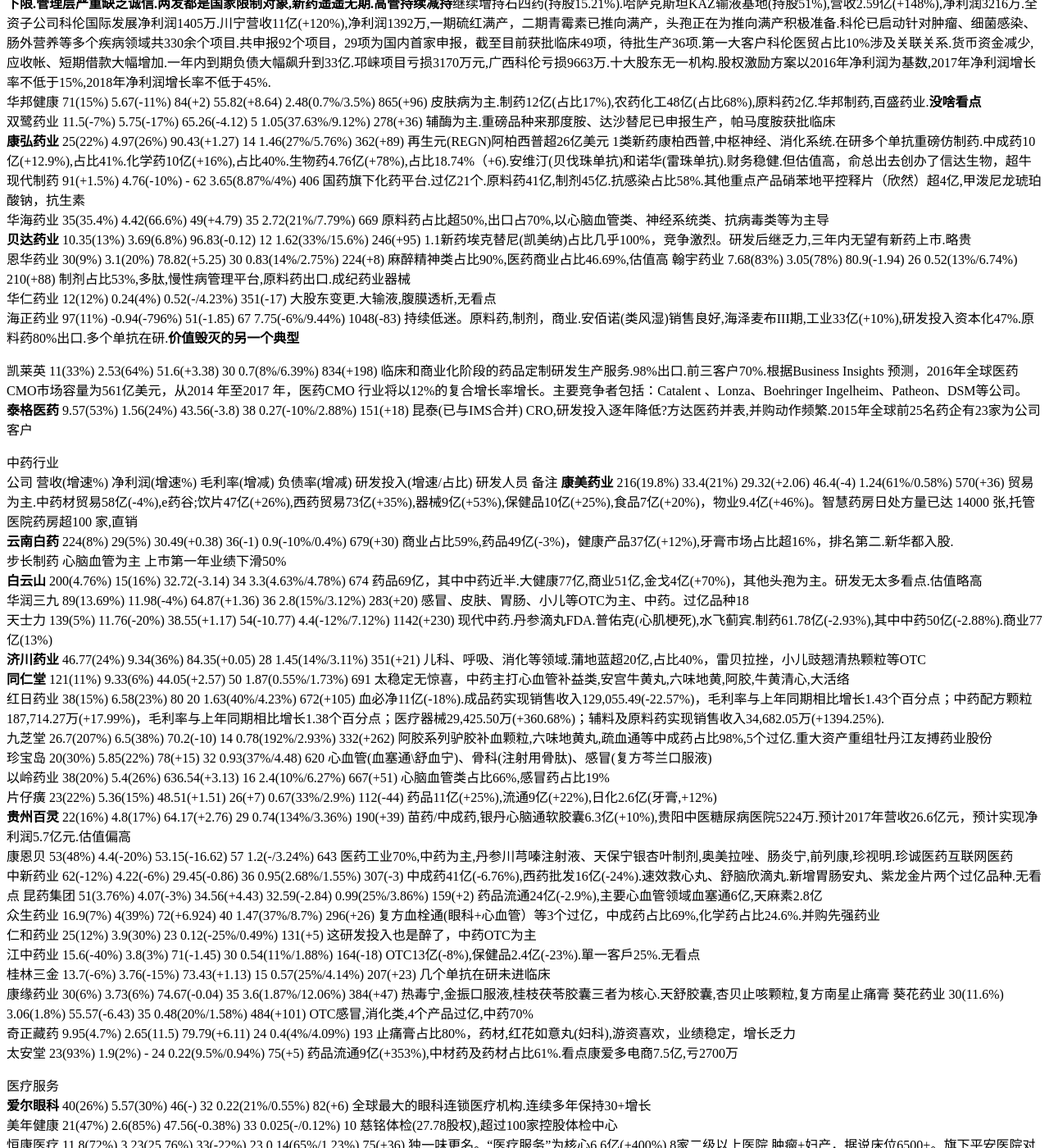
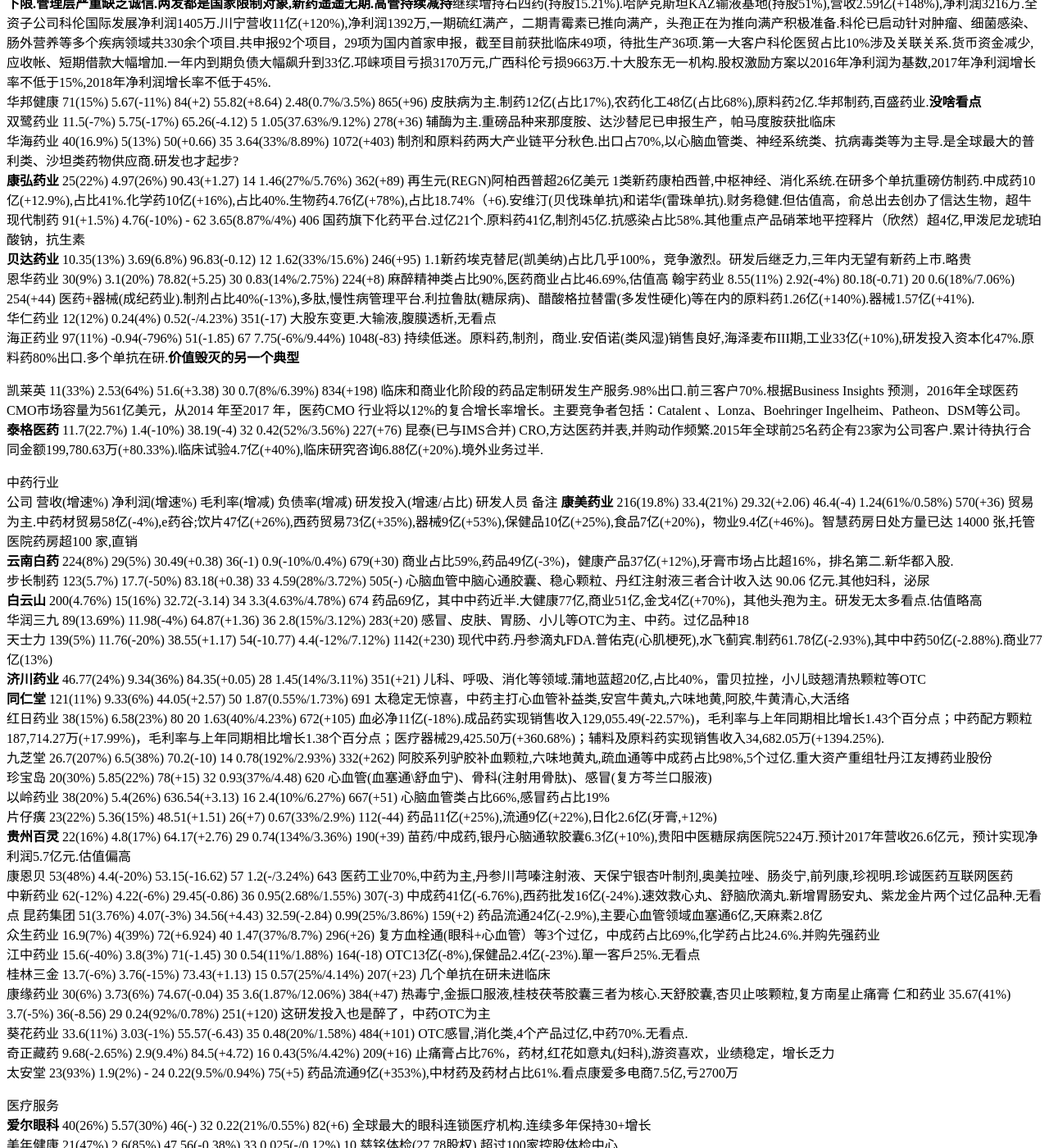
Before and after one commit to kingofhawks/kingofhawks.github.io, a Jekyll site: the page built from _posts/2017-02-20-重点上市公司2016年报汇总.md, in a window 1280 px wide and 1400 px high, scrolled down 1330 px. Shown: the whole window at 82% size. Built offline with Jekyll 4.4.1, drawn with Linux system fonts in a browser that asks for light colours; our own code applies the rules of GitHub Pages for plain Markdown files; some of the changed text lies outside the part shown.

Commit message:
update post

```diff
--- a/_posts/2017-02-20-重点上市公司2016年报汇总.md
+++ b/_posts/2017-02-20-重点上市公司2016年报汇总.md
@@ -17,24 +17,24 @@
 **科伦药业** 85.66(10.34%)     5.84(-9.4%)    45(+2.36)       51(+0.45)      6.13(23%/7.16%)      1803(+130)   费森尤斯卡比,百特,大冢,贝朗.输液60.09亿(+1.35%),占比70%(-6%),毛利52.95(+3.41),总量44.38亿瓶/袋(-1.97%),市场份额大致40%.普通输液43.6亿元，治疗性输液16.47亿元.非输液22.24亿(+31.73%),毛利率23.72(+5.09).康复新液、百洛特(抑郁症)过亿.净利润6.24亿(+15.21%).因公司非全资子公司经营业绩提升，本期少数股东收益大幅增长，导致净利润增加但归属于上市公司净利润下降9.40%.**当年君健塑胶收购爆出关联交易丑闻.三发太能忽悠,报表经常在预告下限.管理层严重缺乏诚信.两发都是国家限制对象,新药遥遥无期.高管持续减持**继续增持石四药(持股15.21%).哈萨克斯坦KAZ输液基地(持股51%),营收2.59亿(+148%),净利润3216万.全资子公司科伦国际发展净利润1405万.川宁营收11亿(+120%),净利润1392万,一期硫红满产，二期青霉素已推向满产，头孢正在为推向满产积极准备.科伦已启动针对肿瘤、细菌感染、肠外营养等多个疾病领域共330余个项目.共申报92个项目，29项为国内首家申报，截至目前获批临床49项，待批生产36项.第一大客户科伦医贸占比10%涉及关联关系.货币资金减少,应收帐、短期借款大幅增加.一年内到期负债大幅飙升到33亿.邛崃项目亏损3170万元,广西科伦亏损9663万.十大股东无一机构.股权激励方案以2016年净利润为基数,2017年净利润增长率不低于15%,2018年净利润增长率不低于45%.
 华邦健康      71(15%)          5.67(-11%)     84(+2)         55.82(+8.64)    2.48(0.7%/3.5%)      865(+96)      皮肤病为主.制药12亿(占比17%),农药化工48亿(占比68%),原料药2亿.华邦制药,百盛药业.**没啥看点**
 双鹭药业    11.5(-7%)         5.75(-17%)     65.26(-4.12)    5              1.05(37.63%/9.12%)   278(+36)      辅酶为主.重磅品种来那度胺、达沙替尼已申报生产，帕马度胺获批临床
+华海药业    40(16.9%)         5(13%)        50(+0.66)      35              3.64(33%/8.89%)       1072(+403)   制剂和原料药两大产业链平分秋色.出口占70%,以心脑血管类、神经系统类、抗病毒类等为主导.是全球最大的普利类、沙坦类药物供应商.研发也才起步?
 **康弘药业**   25(22%)        4.97(26%)      90.43(+1.27)    14             1.46(27%/5.76%)      362(+89)    再生元(REGN)阿柏西普超26亿美元    1类新药康柏西普,中枢神经、消化系统.在研多个单抗重磅仿制药.中成药10亿(+12.9%),占比41%.化学药10亿(+16%),占比40%.生物药4.76亿(+78%),占比18.74%（+6).安维汀(贝伐珠单抗)和诺华(雷珠单抗).财务稳健.但估值高，俞总出去创办了信达生物，超牛
 现代制药     91(+1.5%)        4.76(-10%)     -              62             3.65(8.87%/4%)       406           国药旗下化药平台.过亿21个.原料药41亿,制剂45亿.抗感染占比58%.其他重点产品硝苯地平控释片（欣然）超4亿,甲泼尼龙琥珀酸钠，抗生素
-华海药业    35(35.4%)         4.42(66.6%)    49(+4.79)      35              2.72(21%/7.79%)       669           原料药占比超50%,出口占70%,以心脑血管类、神经系统类、抗病毒类等为主导
 **贝达药业** 10.35(13%)      3.69(6.8%)      96.83(-0.12)   12             1.62(33%/15.6%)        246(+95)      1.1新药埃克替尼(凯美纳)占比几乎100%，竞争激烈。研发后继乏力,三年内无望有新药上市.略贵
 恩华药业    30(9%)           3.1(20%)       78.82(+5.25)   30             0.83(14%/2.75%)       224(+8)      麻醉精神类占比90%,医药商业占比46.69%,估值高
-翰宇药业    7.68(83%)        3.05(78%)      80.9(-1.94)    26             0.52(13%/6.74%)      210(+88)      制剂占比53%,多肽,慢性病管理平台,原料药出口.成纪药业器械
+翰宇药业    8.55(11%)        2.92(-4%)      80.18(-0.71)    20             0.6(18%/7.06%)      254(+44)      医药+器械(成纪药业).制剂占比40%(-13%),多肽,慢性病管理平台.利拉鲁肽(糖尿病)、醋酸格拉替雷(多发性硬化)等在内的原料药1.26亿(+140%).器械1.57亿(+41%).
 华仁药业    12(12%)         0.24(4%)                                      0.52(-/4.23%)        351(-17)       大股东变更.大输液,腹膜透析,无看点
 海正药业    97(11%)        -0.94(-796%)     51(-1.85)      67             7.75(-6%/9.44%)      1048(-83)      持续低迷。原料药,制剂，商业.安佰诺(类风湿)销售良好,海泽麦布III期,工业33亿(+10%),研发投入资本化47%.原料药80%出口.多个单抗在研.**价值毁灭的另一个典型**
 
-凯莱英          11(33%)          2.53(64%)      51.6(+3.38)    30             0.7(8%/6.39%)        834(+198)    临床和商业化阶段的药品定制研发生产服务.98%出口.前三客户70%.根据Business Insights 预测，2016年全球医药CMO市场容量为561亿美元，从2014 年至2017 年，医药CMO 行业将以12%的复合增长率增长。主要竞争者包括：Catalent 、Lonza、Boehringer Ingelheim、Patheon、DSM等公司。
-**泰格医药**    9.57(53%)        1.56(24%)      43.56(-3.8)    38             0.27(-10%/2.88%)     151(+18)      昆泰(已与IMS合并) CRO,研发投入逐年降低?方达医药并表,并购动作频繁.2015年全球前25名药企有23家为公司客户
+凯莱英          11(33%)          2.53(64%)      51.6(+3.38)    30          0.7(8%/6.39%)        834(+198)    临床和商业化阶段的药品定制研发生产服务.98%出口.前三客户70%.根据Business Insights 预测，2016年全球医药CMO市场容量为561亿美元，从2014 年至2017 年，医药CMO 行业将以12%的复合增长率增长。主要竞争者包括：Catalent 、Lonza、Boehringer Ingelheim、Patheon、DSM等公司。
+**泰格医药**    11.7(22.7%)       1.4(-10%)     38.19(-4)      32          0.42(52%/3.56%)      227(+76)      昆泰(已与IMS合并) CRO,方达医药并表,并购动作频繁.2015年全球前25名药企有23家为公司客户.累计待执行合同金额199,780.63万(+80.33%).临床试验4.7亿(+40%),临床研究咨询6.88亿(+20%).境外业务过半.
 
 
 中药行业
 公司           营收(增速%)    净利润(增速%)   毛利率(增减)    负债率(增减)    研发投入(增速/占比)   研发人员      备注
 **康美药业**  216(19.8%)      33.4(21%)     29.32(+2.06)   46.4(-4)       1.24(61%/0.58%)     570(+36)       贸易为主.中药材贸易58亿(-4%),e药谷;饮片47亿(+26%),西药贸易73亿(+35%),器械9亿(+53%),保健品10亿(+25%),食品7亿(+20%)，物业9.4亿(+46%)。智慧药房日处方量已达 14000 张,托管医院药房超100 家,直销
 **云南白药**   224(8%)       29(5%)         30.49(+0.38)   36(-1)        0.9(-10%/0.4%)       679(+30)      商业占比59%,药品49亿(-3%)，健康产品37亿(+12%),牙膏市场占比超16%，排名第二.新华都入股.
-步长制药                                                                                                     心脑血管为主  上市第一年业绩下滑50%
+步长制药       123(5.7%)     17.7(-50%)     83.18(+0.38)   33             4.59(28%/3.72%)      505(-)     心脑血管中脑心通胶囊、稳心颗粒、丹红注射液三者合计收入达 90.06 亿元.其他妇科，泌尿
 **白云山**  200(4.76%)       15(16%)        32.72(-3.14)   34             3.3(4.63%/4.78%)     674            药品69亿，其中中药近半.大健康77亿,商业51亿,金戈4亿(+70%)，其他头孢为主。研发无太多看点.估值略高
 华润三九    89(13.69%)       11.98(-4%)     64.87(+1.36)    36             2.8(15%/3.12%)       283(+20)       感冒、皮肤、胃肠、小儿等OTC为主、中药。过亿品种18
 天士力       139(5%)         11.76(-20%)     38.55(+1.17)    54(-10.77)     4.4(-12%/7.12%)      1142(+230)     现代中药.丹参滴丸FDA.普佑克(心肌梗死),水飞蓟宾.制药61.78亿(-2.93%),其中中药50亿(-2.88%).商业77亿(13%)
@@ -50,12 +50,12 @@
 中新药业    62(-12%)        4.22(-6%)      29.45(-0.86)    36             0.95(2.68%/1.55%)    307(-3)       中成药41亿(-6.76%),西药批发16亿(-24%).速效救心丸、舒脑欣滴丸.新增胃肠安丸、紫龙金片两个过亿品种.无看点
 昆药集团    51(3.76%)       4.07(-3%)       34.56(+4.43)   32.59(-2.84)   0.99(25%/3.86%)      159(+2)          药品流通24亿(-2.9%),主要心血管领域血塞通6亿,天麻素2.8亿
 众生药业    16.9(7%)        4(39%)         72(+6.924)      40             1.47(37%/8.7%)       296(+26)       复方血栓通(眼科+心血管）等3个过亿，中成药占比69%,化学药占比24.6%.并购先强药业
-仁和药业    25(12%)         3.9(30%)                      23             0.12(-25%/0.49%)     131(+5)        这研发投入也是醉了，中药OTC为主
 江中药业    15.6(-40%)      3.8(3%)         71(-1.45)      30             0.54(11%/1.88%)      164(-18)       OTC13亿(-8%),保健品2.4亿(-23%).單一客戶25%.无看点
 桂林三金    13.7(-6%)       3.76(-15%)      73.43(+1.13)   15             0.57(25%/4.14%)      207(+23)     几个单抗在研未进临床
 康缘药业    30(6%)          3.73(6%)        74.67(-0.04)   35             3.6(1.87%/12.06%)     384(+47)      热毒宁,金振口服液,桂枝茯苓胶囊三者为核心.天舒胶囊,杏贝止咳颗粒,复方南星止痛膏
-葵花药业    30(11.6%)       3.06(1.8%)     55.57(-6.43)   35             0.48(20%/1.58%)      484(+101)      OTC感冒,消化类,4个产品过亿,中药70%
-奇正藏药    9.95(4.7%)      2.65(11.5)     79.79(+6.11)   24             0.4(4%/4.09%)        193            止痛膏占比80%，药材,红花如意丸(妇科),游资喜欢，业绩稳定，增长乏力
+仁和药业    35.67(41%)      3.7(-5%)       36(-8.56)       29            0.24(92%/0.78%)      251(+120)        这研发投入也是醉了，中药OTC为主
+葵花药业    33.6(11%)       3.03(-1%)      55.57(-6.43)   35             0.48(20%/1.58%)      484(+101)      OTC感冒,消化类,4个产品过亿,中药70%.无看点.
+奇正藏药    9.68(-2.65%)     2.9(9.4%)     84.5(+4.72)    16             0.43(5%/4.42%)        209(+16)      止痛膏占比76%，药材,红花如意丸(妇科),游资喜欢，业绩稳定，增长乏力
 太安堂      23(93%)         1.9(2%)         -              24             0.22(9.5%/0.94%)     75(+5)        药品流通9亿(+353%),中材药及药材占比61%.看点康爱多电商7.5亿,亏2700万
 
 
@@ -79,7 +79,7 @@
 上海莱士    23(15%)        16(11.8%)       63.55(+1.95)   12              0.77(-24%/3.3%)       120(+6)        Baxalta(已被Shire收购),Grifols(GRFS),CSL   资本运作好手.白蛋白\免疫球蛋白(静丙)\凝血因子等11个品种.单采血浆站35家,全年采浆量接近900吨.无财务费用.
 华兰生物    19(31%)          7.8(32%)       61(+0.89)     9               0.98(42%/5.1%)       308(+50)       单采血浆站23家.白蛋白/静注丙球为主，采浆1000多吨(+40%).少量疫苗业务1亿左右.参股公司华兰基因工程有限公司研发、生产单克隆抗体药物，目前已取得曲妥珠单抗、利妥昔单抗、贝伐单抗、阿达木单抗的临床试验批件。帕尼单抗、德尼单抗、伊匹单抗正在进行临床前研究.做单抗研发投入明显不足啊.
 博雅生物    9.46(74%)        2.7(79%)       58.15+1.89)    17              0.54(80%/5.7%)       156(+25)       白蛋白、免疫球蛋白和凝血因子.血液制品增54%,占比55%(-6%),天安药业(持股83%)糖尿病2亿(+12%),全资新百药业多肽2.16亿
-天坛生物    16.18(-11.42%)   0.1(-92%)      47.45(+3)      66              1.12(-/6.9%)         193            血制品10亿，疫苗6亿，常年业绩低迷
+天坛生物    20.95(29%)       2.6(2523%)      47.45(+3)      62              1.4(27%/6.8%)        162(-31)      血制品13亿(+29%)，疫苗7.8亿(+31%)，常年业绩低迷.成都蓉生共有在营单采血浆站18家,采浆683吨.中生股份旗下贵州中泰80%股权拟置入,剥离亏损的疫苗业务.
 
 
 根据Kalorama Information预计，在2015-2020年期间，我国疫苗市场的年复合增长率将保持在9%左右，到2020年，疫苗市场规模将达到30.9亿美元
@@ -97,7 +97,7 @@
 **万孚生物** 5.47(27%)       1.45(15%)      69.47(+2.7)   16               0.62(35%/11%)        269(+84)        IVD之POCT现场检测(传染病、毒品、慢性病、妊娠)
 达安基因    14.7(35.74%)     1(-33.86%)     -              56.4            1.14(2.95%/7.71%)    147(+11)       IVD试剂/仪器/服务为主，中山大学控股
 润达医疗    21(33%)          1.16(27%)      28(+0.87)       -             -                     - 主要是实验室仪器和耗材商业流通业务占比超90%,管理和财务费用增幅大于营收.基本无研发,不推荐.
-我武生物    2.67(11.52%)     1.18(18%)      95(-0.85)      4.6             0.16(24.66%/6.16%)   62(-11)        粉尘螨滴剂及皮肤点刺诊断试剂盒,脱敏,小众市场
+我武生物    3.1(16.8%)     1.29(9.6%)      96.3(+1.21)      4.6             0.18(8.4%/5.72%)   58(-4)        粉尘螨滴剂及皮肤点刺诊断试剂盒,脱敏,小众市场
 
 
 保健品
@@ -105,17 +105,18 @@
 汤臣倍健    23(1.9%)        5.35(-16%)      64.76(-1.97)   13             1.02(60%/4.42%)     279(+14)       NBTY,GNC,康宝莱.已接近行业天花板
 
 
-零售
+零售:2016 年全国零售药店市场总规模（以终端零售价格计算）3,377亿元，较 2015 年增长 9.2%
 **一心堂**      62(17%)         3.5(2%)        40.64(-0.17)    60（+10）        -                    -        CVS,沃尔格林-联合博姿(WBA)    云贵，川，重等西南区域4085(+589)家直营门店，云南占比接近70%。夫妻离婚.扩张激进，财务费用飙升
 **老百姓**      61(33%)         2.96(23%)      36(-1.16)       62              -                    -         湖南，安徽，河南，广西，天津，陕西，苏浙，上海等16省门店1838(+355).华中占比42%.电商B2C平台似乎已无关轻重.净资产减少16.59%，因购买少数股东权益所致.略贵
-**益丰药房**    28.45(27.59%)   1.76(25.17%)   39.23(-0.54)    41.75(-11)      0.02(-/0.07%)        67         湖南，湖北，江苏，上海，江西，浙江等地门店1065(开262/关7).增速最快
+**益丰药房**    37.34(31%)     2.24(27%)       37.66(+0.37)    30(-11)      0.15(634%/0.4%)        132(+65)     湖南，湖北，江苏，上海，江西，浙江,广东7省门店1535(+44%,净增门店470，新开310，收购193，关闭33家).增速最快.研发投入主要系O2O健康云服务平台建设.
 
 
 分销
 国药一致    412(9%)          11.86(27.9%)   11.14(-0.44)    58(-3)       -                       - 立足于两广.国大药房已置入,共3500家门店(+422家).其中分销311亿(+10%),利润6亿(+10%);零售91亿(+14%),利润2.23亿(+61%).
-**瑞康医药**  156(60%)       5.9(150%)     15.62(+4.72)    52              -                    -            山东占比76%(-20%).药品126亿(+46%),器械29亿(+176%).移动医疗1968万(+80%)。增速远高于行业增长. 缺点,现金流为负,应收占总资产50%
-国药股份    134(10%)         5.48(6.8%)     7.09(+0.01)    53              0.18(-18%/0.14%)        -     没太多看点
-嘉事堂      82(47%)          1.73(-24%)     12.06(+1.82)   76              -                    -               北京占比过半
+**九州通**  615(24%)        8.76(26%)      7.76(+0.26)     69(-0.78)   好药师线上业务.零售16亿(+63%)
+**瑞康医药**  156(60%)       5.9(150%)     15.62(+4.72)     52              -                    -            山东占比76%(-20%).药品126亿(+46%),器械29亿(+176%).移动医疗1968万(+80%)。增速远高于行业增长. 缺点,现金流为负,应收占总资产50%
+国药股份    134(10%)         5.48(6.8%)    7.09(+0.01)     53              0.18(-18%/0.14%)        -     没太多看点
+嘉事堂      109(33%)          2.23(29%)    10.25(-1.81)    73              -                    -               北京占比52%
 柳州医药     广西区域流通,增长还行.
 
 新和成     47(23%)          12(199%)         47(+18)       30              2.53(25%/5.4%)      992(+112)     世界四大维生素生产企业之一.主要产品包括维生素E、维生素A、维生素D3、生物素、虾青素、辅酶Q10等.维生素32亿(+26%),香精香料12亿(+25%).外销63%.
@@ -175,7 +176,7 @@
 蛇口      636(29%)      95.8(97%)       22(-1.5)        78     签约销售面积 471 万平米，签约销售金额 739.34 亿元，同比增加 28.41%.有部分园区开发和油轮业务,占比11%.
 华夏幸福  538(40%)       64.9(35%)                             产业新城，模式不太懂
 金地     555(69%)        63(97%)         28.73(+0.94)    65.4(-0.61)      销售金额1,006亿元人民币，销售面积658万平方米，同比分别增长63%和48%,行业销售排名上升一位至第 12 位.总土地储备约2,950 万平方米，权益土地储备约 1,500 万平方米.新开工面积约 670 万平方米，竣工面积约 640 万平方米，同比上年分别增长65%和 36%.
-绿地
+绿地     2471(19%)       72(4.66%)       20.65(-3.62)    **89.43(+1.58)**    住宅占比 64%，商办占比 36%.销售金额 2550 亿元，同比增长11%.大基建、大金融、大消费等相关多元产业.房地产占比60%.**负债率都接近银行了!**
 新城股份  280(18%)         30(64%)         27(+1.21)       84(+5.78)           -     江苏省第一.合同销售额650.60亿(+103.76%)，排名全国第15位，排名提升6位.销售面积575.00万平方米（含合营项目 101.00 万平方米），同比增长48.76%。全年新增土地储备共40幅，总建筑面积 1,24.22 万平方米.融资总额245.49亿(+57%)
 雅戈尔                                            地产,服装,投资三驾马车。地产占比已达70%,集中在宁波和苏州.持股中石油管道1.32%?**175亿巨资下注中信股份14.5451亿股(成本12,浮亏8%).大手笔购入理财产品.同时财务费用飙升**
 老板电器  58(27%)         12(45%)          58(-0.75)      36    高端厨电,油烟机、燃气灶、消毒柜,连续多年强劲增长.
```
